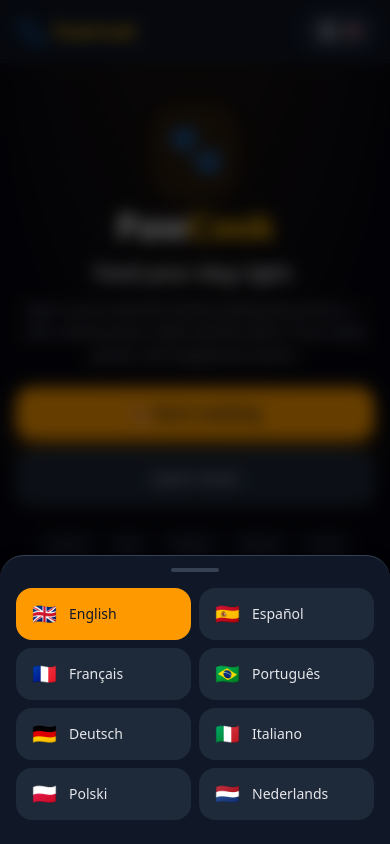
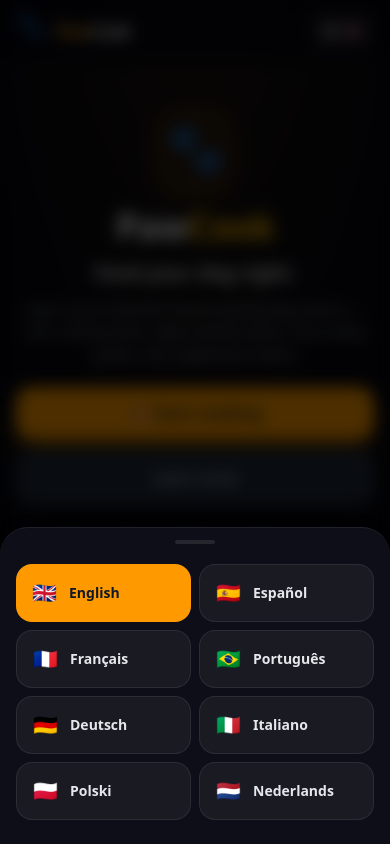
Before and after one commit to SirAllap/pawcook, a React (Vite) app in the folder apps/web/: page / in a window 390 px wide. Both pictures are taken after a click on the button "🇬🇧". Shown: the top 844 px of the page. Built offline with nearby package versions, Linux system fonts and the light colour scheme.

Commit message:
redesign: modern glassmorphism UI, floating nav, animations, fix CI lint

```diff
--- a/apps/web/src/App.tsx
+++ b/apps/web/src/App.tsx
@@ -25,7 +25,7 @@ function GlobeIcon() {
   return (
     <svg xmlns="http://www.w3.org/2000/svg" viewBox="0 0 24 24" fill="none"
       stroke="currentColor" strokeWidth="2" strokeLinecap="round" strokeLinejoin="round"
-      className="w-5 h-5">
+      className="w-4 h-4">
       <circle cx="12" cy="12" r="10" />
       <line x1="2" y1="12" x2="22" y2="12" />
       <path d="M12 2a15.3 15.3 0 0 1 4 10 15.3 15.3 0 0 1-4 10 15.3 15.3 0 0 1-4-10 15.3 15.3 0 0 1 4-10z" />
@@ -53,29 +53,27 @@ function LanguageSwitcher() {
     setOpen(false);
   }
 
-  // The header has sticky+z-30 which creates a stacking context — any fixed/absolute child
-  // is trapped inside it. We portal the overlay elements to document.body so they sit in
-  // the root stacking context above the bottom nav (z-40).
+  // Portal escapes the header's sticky stacking context (z-30)
   const overlays = open ? createPortal(
     <>
       {/* Mobile backdrop */}
       <div
-        className="fixed inset-0 z-50 bg-black/60 backdrop-blur-sm lg:hidden"
+        className="fixed inset-0 z-50 bg-black/70 backdrop-blur-sm lg:hidden"
         onClick={() => setOpen(false)}
       />
       {/* Mobile bottom sheet */}
       <div
-        className="lg:hidden fixed inset-x-0 bottom-0 z-[60] bg-gray-900 rounded-t-3xl border-t border-gray-700 shadow-2xl animate-fade-in-up"
+        className="lg:hidden fixed inset-x-0 bottom-0 z-[60] bg-[#0e0e18] rounded-t-[28px] border-t border-white/[0.08] shadow-2xl animate-fade-in-up"
         style={{ paddingBottom: 'calc(env(safe-area-inset-bottom) + 1rem)' }}
       >
-        <div className="w-12 h-1 bg-gray-700 rounded-full mx-auto mt-3 mb-4" />
+        <div className="w-10 h-1 bg-white/10 rounded-full mx-auto mt-3 mb-5" />
         <div className="px-4 pb-2 grid grid-cols-2 gap-2">
           {LANGUAGES.map(lang => (
             <button key={lang.code} onClick={() => selectLang(lang.code)}
-              className={`flex items-center gap-3 px-4 py-3 rounded-2xl text-sm transition-all active:scale-95 font-medium ${
+              className={`flex items-center gap-3 px-4 py-3.5 rounded-2xl text-sm transition-all active:scale-95 font-semibold ${
                 lang.code === currentLang.code
                   ? 'bg-amber-500 text-gray-900'
-                  : 'bg-gray-800 text-gray-200 hover:bg-gray-700'
+                  : 'bg-white/[0.05] border border-white/[0.08] text-gray-200 hover:bg-white/[0.09]'
               }`}>
               <span className="text-xl">{lang.flag}</span>
               <span>{lang.label}</span>
@@ -83,9 +81,9 @@ function LanguageSwitcher() {
           ))}
         </div>
       </div>
-      {/* Desktop dropdown — portalled to avoid header stacking context */}
+      {/* Desktop dropdown */}
       <div
-        className="hidden lg:block fixed z-50 w-52 bg-gray-900 border border-gray-700 rounded-2xl shadow-2xl overflow-hidden animate-scale-in"
+        className="hidden lg:block fixed z-50 w-52 bg-[#0e0e18] border border-white/[0.09] rounded-2xl shadow-2xl overflow-hidden animate-scale-in"
         style={(() => {
           const r = btnRef.current?.getBoundingClientRect();
           return r ? { top: r.bottom + 8, right: window.innerWidth - r.right } : {};
@@ -93,12 +91,12 @@ function LanguageSwitcher() {
       >
         {LANGUAGES.map(lang => (
           <button key={lang.code} onClick={() => selectLang(lang.code)}
-            className={`w-full flex items-center gap-3 px-4 py-3 text-sm transition-colors hover:bg-gray-800 active:bg-gray-700 ${
+            className={`w-full flex items-center gap-3 px-4 py-3 text-sm transition-colors hover:bg-white/[0.06] active:bg-white/[0.03] ${
               lang.code === currentLang.code ? 'text-amber-400' : 'text-gray-200'
             }`}>
             <span className="text-xl">{lang.flag}</span>
             <span className="flex-1 text-left font-medium">{lang.label}</span>
-            {lang.code === currentLang.code && <span className="text-amber-400 text-base">✓</span>}
+            {lang.code === currentLang.code && <span className="text-amber-400">✓</span>}
           </button>
         ))}
       </div>
@@ -112,12 +110,12 @@ function LanguageSwitcher() {
       <button
         ref={btnRef}
         onClick={() => setOpen(o => !o)}
-        className="flex items-center gap-1.5 px-3 py-2 rounded-xl bg-gray-800 hover:bg-gray-700 text-gray-300 hover:text-white transition-all active:scale-95 border border-gray-700"
+        className="flex items-center gap-1.5 px-3 py-2 rounded-xl glass text-gray-300 hover:text-white transition-all active:scale-95"
         aria-label="Change language"
         aria-expanded={open}
       >
         <GlobeIcon />
-        <span className="text-sm hidden sm:block font-medium">{currentLang.flag} {currentLang.label}</span>
+        <span className="text-sm hidden sm:block font-semibold">{currentLang.flag} {currentLang.label}</span>
         <span className="text-sm sm:hidden">{currentLang.flag}</span>
       </button>
     </>
@@ -138,10 +136,11 @@ function BottomNav() {
 
   return (
     <nav
-      className="lg:hidden fixed bottom-0 left-0 right-0 z-40 bg-gray-900/95 backdrop-blur border-t border-gray-800 no-print"
-      style={{ paddingBottom: 'env(safe-area-inset-bottom)' }}
+      className="lg:hidden fixed inset-x-0 bottom-0 z-40 no-print px-3"
+      style={{ paddingBottom: 'max(env(safe-area-inset-bottom), 8px)' }}
     >
-      <div className="flex">
+      <div className="bg-[#0d0d16]/95 backdrop-blur-2xl border border-white/[0.09] rounded-[26px] shadow-2xl shadow-black/60 overflow-hidden">
+        <div className="flex h-[60px]">
           {tabs.map(({ to, label, icon }) => {
             const isActive = location.pathname === to || location.pathname.startsWith(to + '/');
             return (
@@ -149,18 +148,23 @@ function BottomNav() {
                 key={to}
                 to={to}
                 end={to === '/'}
-              className={`flex-1 flex flex-col items-center gap-0.5 pt-1 pb-2 relative transition-all active:scale-95 ${
+                className={`flex-1 flex flex-col items-center justify-center gap-0.5 relative transition-all duration-200 active:scale-95 ${
                   isActive ? 'text-amber-400' : 'text-gray-500'
                 }`}
               >
                 {isActive && (
-                <span className="absolute top-0 left-1/2 -translate-x-1/2 w-6 h-0.5 bg-amber-400 rounded-full" />
+                  <span className="absolute top-0 left-1/2 -translate-x-1/2 w-7 h-[2.5px] bg-amber-400 rounded-full shadow-sm shadow-amber-400/80" />
                 )}
-              <span className="text-xl leading-tight">{icon}</span>
-              <span className="text-[10px] leading-tight font-medium w-full text-center truncate px-0.5">{label}</span>
+                <span className={`text-[21px] leading-none transition-transform duration-200 ${isActive ? 'scale-110' : 'scale-100'}`}>
+                  {icon}
+                </span>
+                <span className="text-[10px] font-semibold leading-none w-full text-center truncate px-0.5 mt-0.5">
+                  {label}
+                </span>
               </NavLink>
             );
           })}
+        </div>
       </div>
     </nav>
   );
@@ -179,22 +183,27 @@ export default function App() {
 
   return (
     <div className="min-h-screen flex flex-col">
-      <header className="bg-gray-900/95 backdrop-blur-md border-b border-gray-800/80 sticky top-0 z-30 no-print">
+      <header className="bg-[#07070f]/85 backdrop-blur-2xl border-b border-white/[0.06] sticky top-0 z-30 no-print">
         <div className="max-w-5xl mx-auto px-4 py-3 flex items-center justify-between gap-3">
-          <NavLink to="/" className="flex items-center gap-2 shrink-0">
-            <span className="text-2xl">🐾</span>
+          <NavLink to="/" className="flex items-center gap-2.5 shrink-0">
+            <span className="text-2xl animate-float" style={{ animationDuration: '5s' }}>🐾</span>
             <div>
-              <span className="text-lg font-bold text-amber-400 leading-none block">PawCook</span>
-              <span className="text-[10px] text-gray-500 leading-none hidden sm:block">{t('common.dogFoodCalc')}</span>
+              <span className="text-[17px] font-black leading-none block tracking-tight">
+                <span className="text-gradient">Paw</span>
+                <span className="text-white">Cook</span>
+              </span>
+              <span className="text-[10px] text-gray-500 leading-none hidden sm:block font-medium mt-0.5">{t('common.dogFoodCalc')}</span>
             </div>
           </NavLink>
 
-          <nav className="hidden lg:flex gap-1 text-sm flex-1 justify-center">
+          <nav className="hidden lg:flex gap-0.5 text-sm flex-1 justify-center">
             {navItems.map(({ to, label }) => (
               <NavLink key={to} to={to} end={to === '/'}
                 className={({ isActive }) =>
-                  `px-3 py-1.5 rounded-lg transition-all font-medium ${
-                    isActive ? 'bg-amber-500 text-gray-900' : 'text-gray-400 hover:text-white hover:bg-gray-800'
+                  `px-3.5 py-1.5 rounded-xl transition-all font-semibold ${
+                    isActive
+                      ? 'bg-amber-500 text-gray-900 shadow-lg shadow-amber-500/25'
+                      : 'text-gray-400 hover:text-white hover:bg-white/[0.06]'
                   }`
                 }
               >
@@ -207,7 +216,7 @@ export default function App() {
         </div>
       </header>
 
-      <main className="flex-1 max-w-5xl mx-auto w-full px-4 py-5 pb-28 lg:pb-8">
+      <main className="flex-1 max-w-5xl mx-auto w-full px-4 py-5 pb-32 lg:pb-8">
         <Routes>
           <Route path="/"            element={<Landing />} />
           <Route path="/cooking"     element={<CookingCalculator />} />
@@ -218,7 +227,7 @@ export default function App() {
         </Routes>
       </main>
 
-      <footer className="hidden lg:block bg-gray-900/80 border-t border-gray-800 text-center text-xs text-gray-600 py-4 no-print">
+      <footer className="hidden lg:block border-t border-white/[0.05] text-center text-xs text-gray-600 py-4 no-print">
         ⚠️ {t('common.disclaimer')}
         &nbsp;·&nbsp;
         <a href="https://github.com/SirAllap/pawcook" className="text-gray-500 underline hover:text-gray-300 transition-colors">
```
Lines whose indentation alone changed are shown as unchanged.
